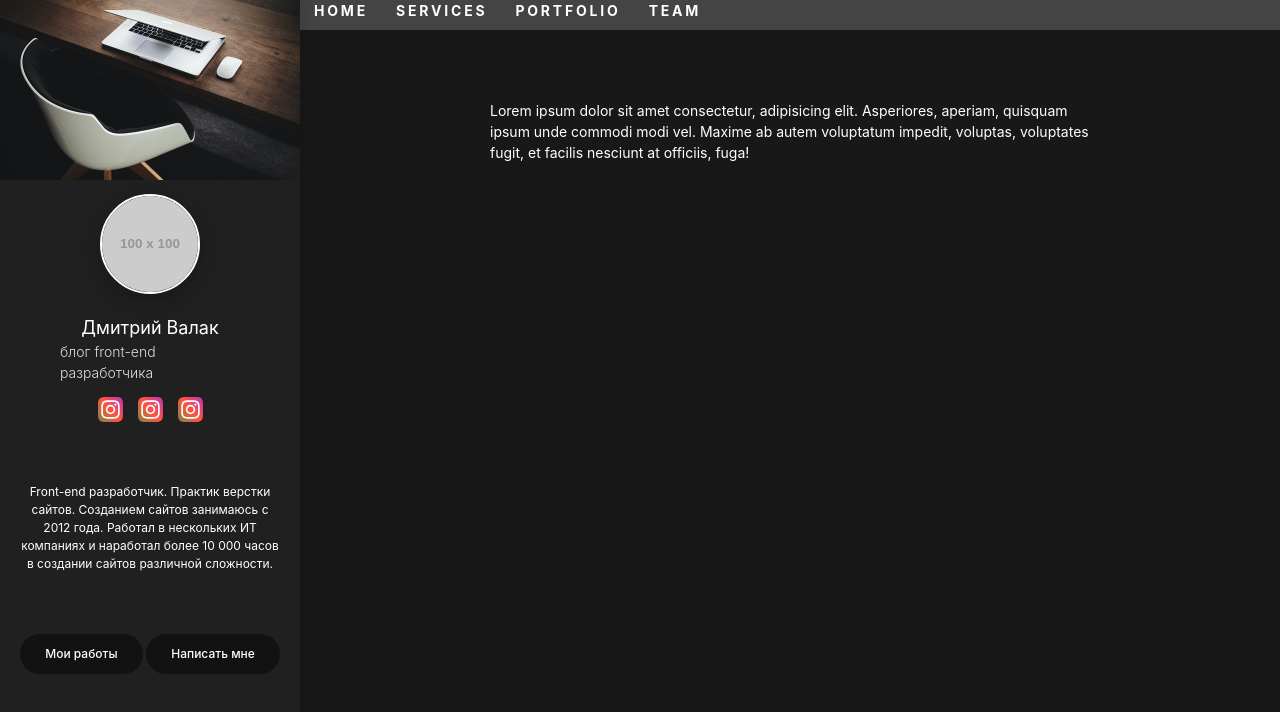
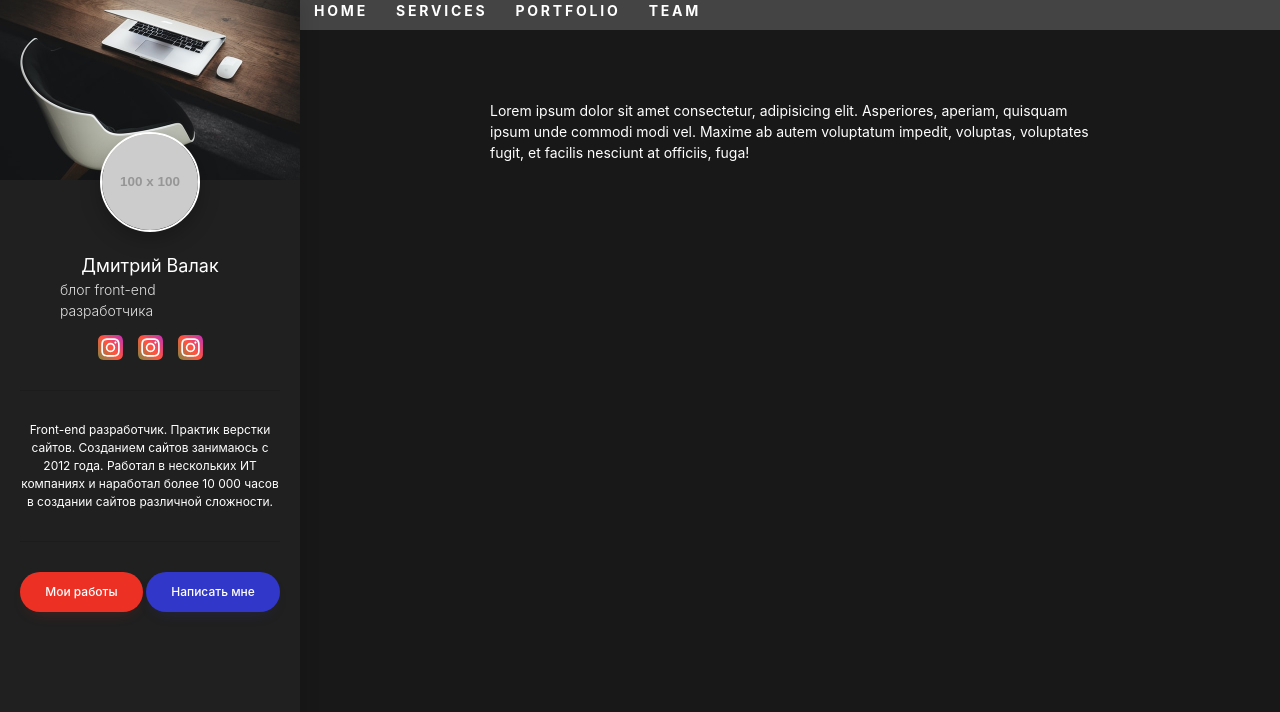
Before and after one commit to vitasgit/valak, a plain HTML site: page index.html in a window 1280 px wide. Drawn offline with Linux system fonts and the light colour scheme; placeholder pictures from the web are drawn by us.

Commit message:
update sidebar

```diff
--- a/src/assets/sass/_vars.scss
+++ b/src/assets/sass/_vars.scss
@@ -1,6 +1,8 @@
 $primary: 		#202020;
 $secondary: 	#121212;
 $white:			#fff;
+$red: 			#ed3024;
+$blue:			#3137c9;
 
 $sidebare-z-index:	1000;
 $header-z-index:	1000;
--- a/src/assets/sass/blocks/_btn.scss
+++ b/src/assets/sass/blocks/_btn.scss
@@ -17,4 +17,24 @@
 	border: none;
 	border-radius: 3em;
 	cursor: pointer;
+
+	transition: background-color .2s linear;
+
+	&--red {
+		background-color: $red;
+		box-shadow: 0 7px 17px -10px rgba($red, .3);
+
+		&:hover {
+			background-color: darken($red, 5%);
+		}
+	}
+
+	&--blue {
+		background-color: $blue;
+		box-shadow: 0 7px 17px -10px rgba($blue, .3);
+
+		&:hover {
+			background-color: darken($blue, 5%);
+		}
+	}
 }
--- a/src/assets/sass/blocks/_profile.scss
+++ b/src/assets/sass/blocks/_profile.scss
@@ -23,6 +23,8 @@
 		border: 2px solid $white;
 		box-shadow: 0 7px 20px rgba(#000, .25);
 		border-radius: 50%;
+
+		position: relative;
 	}
 
 	&__caption {
--- a/src/assets/sass/blocks/_sidebar.scss
+++ b/src/assets/sass/blocks/_sidebar.scss
@@ -24,6 +24,10 @@
 		object-fit: cover;
 	}
 
+	&__content {
+		margin-top: -6.2rem;
+	}
+
 	&__content,
 	&__footer {
 		padding: 0 2rem;
```
Also changed, not shown: assets/css/style.css, assets/css/style.min.css.
